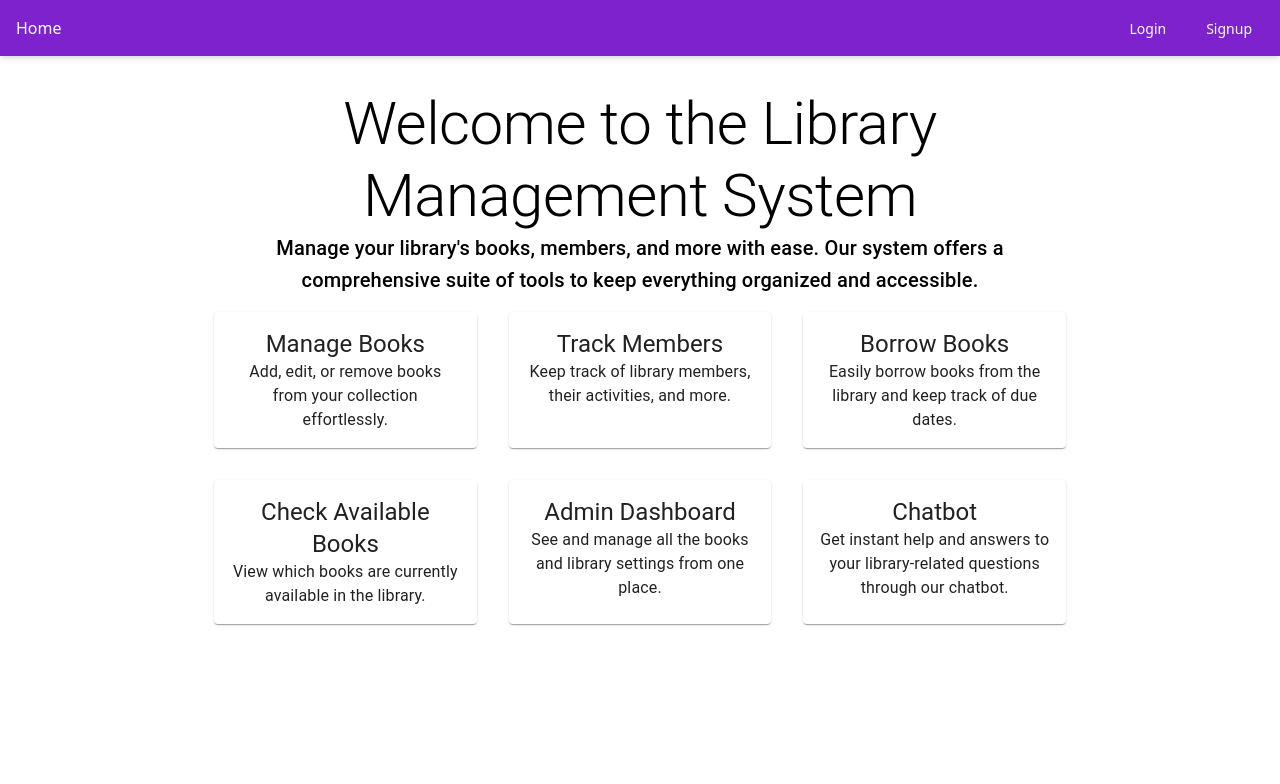
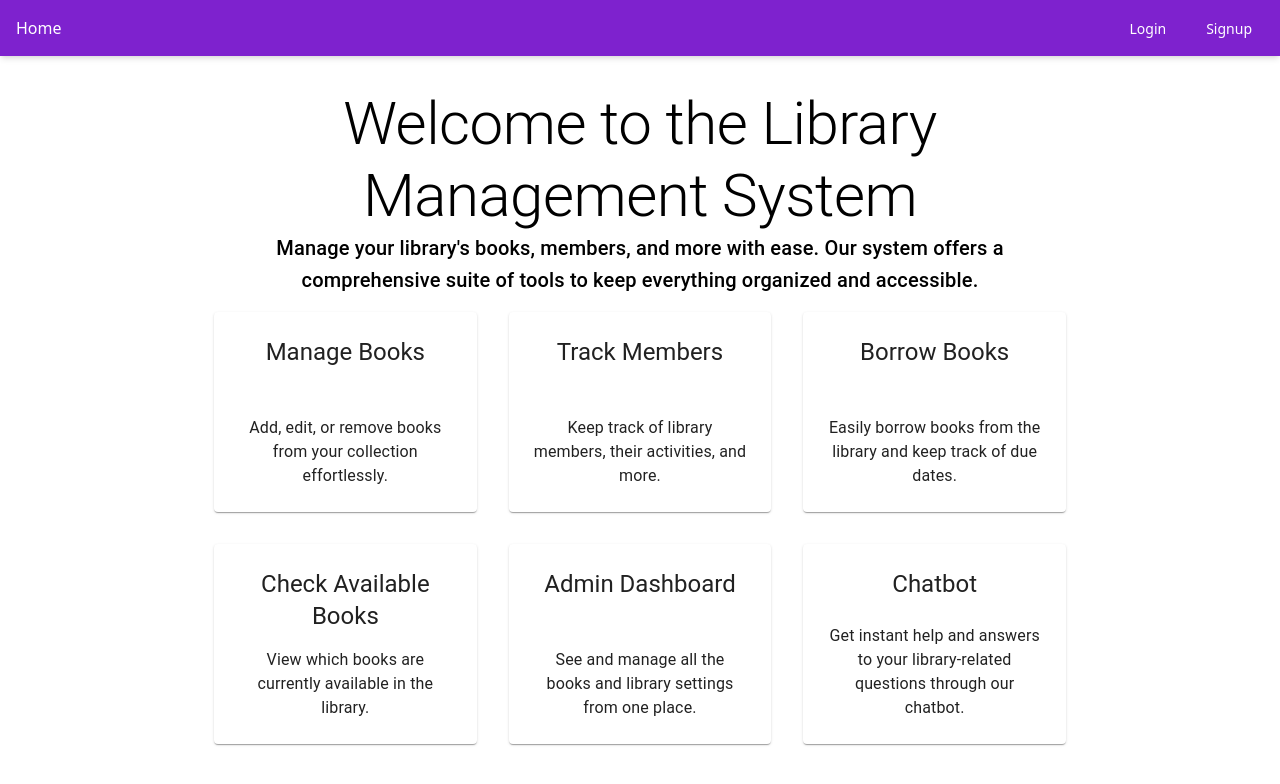
Before and after one commit to thanmaisai/Capstone, a React (Vite) app in the folder library-management-system/: page / in a window 1280 px wide. Shown: the top 784 px of the page. Built offline with nearby package versions, Linux system fonts and the light colour scheme.

Commit message:
UI/Motion(Fronted): Using Framer Motion to animate on homepage

```diff
--- a/library-management-system/package.json
+++ b/library-management-system/package.json
@@ -17,6 +17,7 @@
     "@mui/material": "^6.0.1",
     "apollo-client": "^2.6.10",
     "chart.js": "^4.4.4",
+    "framer-motion": "^11.3.31",
     "graphql": "^15.9.0",
     "react": "^18.3.1",
     "react-chartjs-2": "^5.2.0",
--- a/library-management-system/src/components/Home.jsx
+++ b/library-management-system/src/components/Home.jsx
@@ -1,5 +1,6 @@
 import React from 'react';
 import { Typography, Container, Grid, Paper } from '@mui/material';
+import { motion } from 'framer-motion';
 import '../App.css';
 
 function Home() {
@@ -14,66 +15,38 @@ function Home() {
       </Typography>
 
       <Grid container spacing={4} justifyContent="center">
-        <Grid item xs={12} sm={6} md={4}>
-          <Paper className="info-card" sx={{ padding: 2, textAlign: 'center', height: '100%' }}>
-            <Typography variant="h5" component="h2" className="card-title">
-              Manage Books
-            </Typography>
-            <Typography variant="body1" component="p" className="card-description">
-              Add, edit, or remove books from your collection effortlessly.
-            </Typography>
-          </Paper>
-        </Grid>
-        <Grid item xs={12} sm={6} md={4}>
-          <Paper className="info-card" sx={{ padding: 2, textAlign: 'center', height: '100%' }}>
-            <Typography variant="h5" component="h2" className="card-title">
-              Track Members
-            </Typography>
-            <Typography variant="body1" component="p" className="card-description">
-              Keep track of library members, their activities, and more.
-            </Typography>
-          </Paper>
-        </Grid>
-        <Grid item xs={12} sm={6} md={4}>
-          <Paper className="info-card" sx={{ padding: 2, textAlign: 'center', height: '100%' }}>
-            <Typography variant="h5" component="h2" className="card-title">
-              Borrow Books
-            </Typography>
-            <Typography variant="body1" component="p" className="card-description">
-              Easily borrow books from the library and keep track of due dates.
-            </Typography>
-          </Paper>
-        </Grid>
-        <Grid item xs={12} sm={6} md={4}>
-          <Paper className="info-card" sx={{ padding: 2, textAlign: 'center', height: '100%' }}>
-            <Typography variant="h5" component="h2" className="card-title">
-              Check Available Books
-            </Typography>
-            <Typography variant="body1" component="p" className="card-description">
-              View which books are currently available in the library.
-            </Typography>
-          </Paper>
-        </Grid>
-        <Grid item xs={12} sm={6} md={4}>
-          <Paper className="info-card" sx={{ padding: 2, textAlign: 'center', height: '100%' }}>
-            <Typography variant="h5" component="h2" className="card-title">
-              Admin Dashboard
-            </Typography>
-            <Typography variant="body1" component="p" className="card-description">
-              See and manage all the books and library settings from one place.
-            </Typography>
-          </Paper>
-        </Grid>
-        <Grid item xs={12} sm={6} md={4}>
-          <Paper className="info-card" sx={{ padding: 2, textAlign: 'center', height: '100%' }}>
-            <Typography variant="h5" component="h2" className="card-title">
-              Chatbot
-            </Typography>
-            <Typography variant="body1" component="p" className="card-description">
-              Get instant help and answers to your library-related questions through our chatbot.
-            </Typography>
-          </Paper>
-        </Grid>
+        {[
+          { title: "Manage Books", description: "Add, edit, or remove books from your collection effortlessly." },
+          { title: "Track Members", description: "Keep track of library members, their activities, and more." },
+          { title: "Borrow Books", description: "Easily borrow books from the library and keep track of due dates." },
+          { title: "Check Available Books", description: "View which books are currently available in the library." },
+          { title: "Admin Dashboard", description: "See and manage all the books and library settings from one place." },
+          { title: "Chatbot", description: "Get instant help and answers to your library-related questions through our chatbot." }
+        ].map((card, index) => (
+          <Grid item xs={12} sm={6} md={4} key={index}>
+            <motion.div
+              initial={{ opacity: 0, scale: 0.8 }}
+              animate={{ opacity: 1, scale: 1 }}
+              transition={{ duration: 0.5, delay: index * 0.1 }}
+            >
+              <Paper className="info-card" sx={{
+                display: 'flex',
+                flexDirection: 'column',
+                justifyContent: 'space-between',
+                padding: 3,
+                height: 200,
+                textAlign: 'center'
+              }}>
+                <Typography variant="h5" component="h2" className="card-title" sx={{ marginBottom: 2 }}>
+                  {card.title}
+                </Typography>
+                <Typography variant="body1" component="p" className="card-description">
+                  {card.description}
+                </Typography>
+              </Paper>
+            </motion.div>
+          </Grid>
+        ))}
       </Grid>
     </Container>
   );
```
Also changed, not shown: 1 other file (tests, documents, lock files or other folders).
